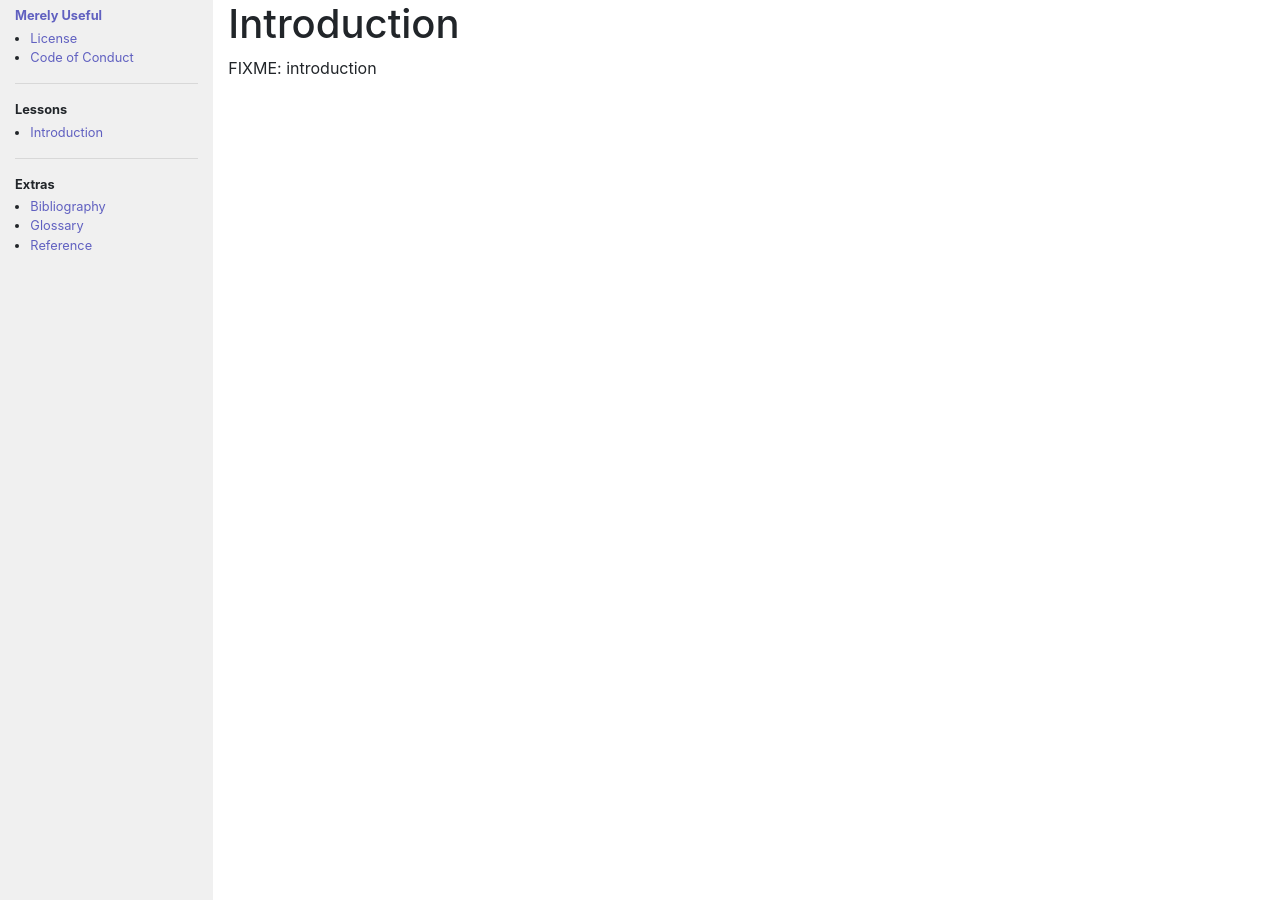
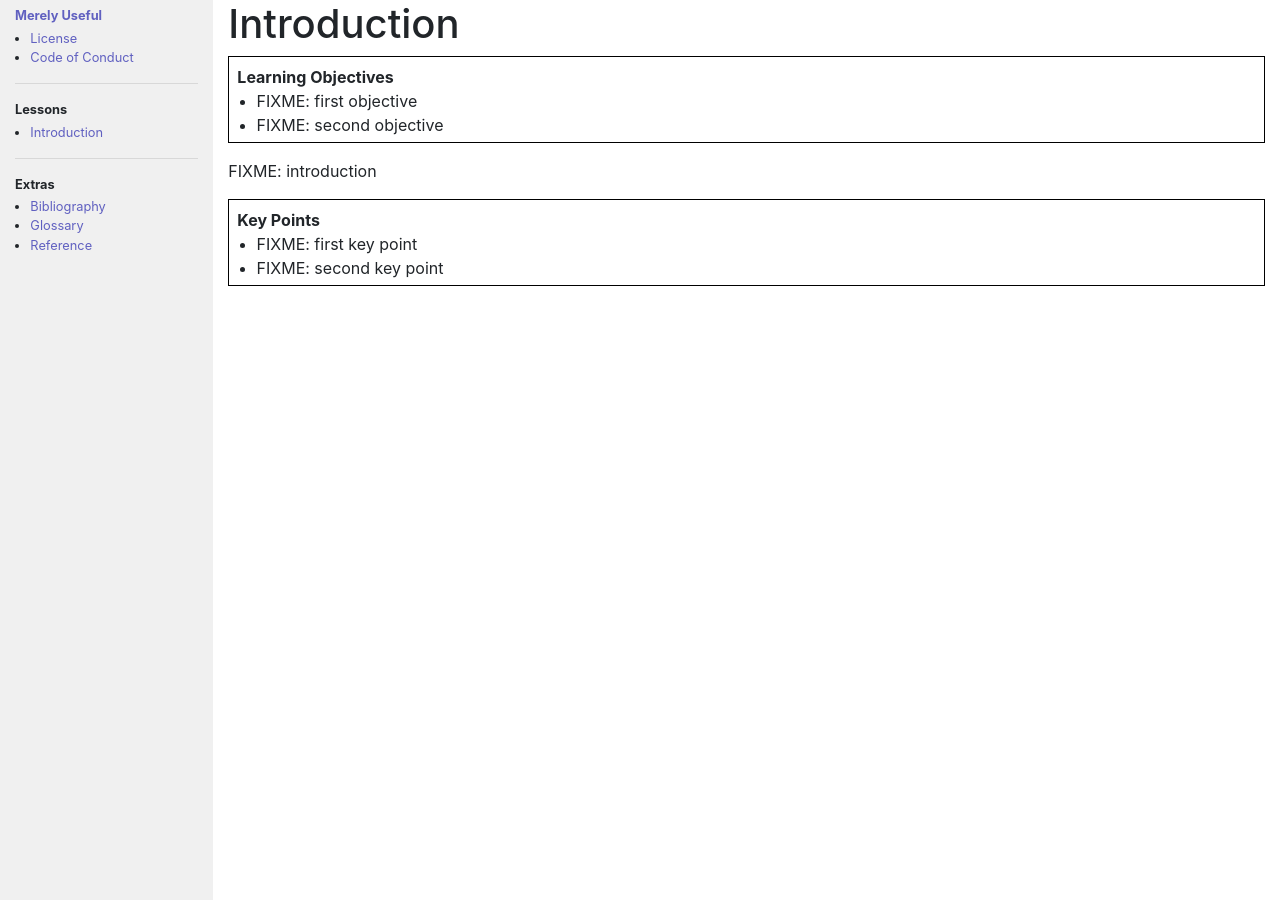
Before and after one commit to Carreau/one-extra-fact, a Jekyll site: the page built from _lessons/intro.md, in a window 1280 px wide. Built offline with Jekyll 4.4.1, drawn with Linux system fonts in a browser that asks for light colours.

Commit message:
Objectives and key points

```diff
--- a/_layouts/default.html
+++ b/_layouts/default.html
@@ -15,12 +15,27 @@
           {% include toc.html %}
         </div>
         <div class="col offset-2 main">
-          {% if page.title %}
-          <h1>{{page.title}}</h1>
-          {% else %}
-          <h1>{{site.title}}</h1>
+          <h1>{% if page.title %}{{page.title}}{% else %}{{site.title}}{% endif %}</h1>
+
+          {% if page.objectives %}
+          <div class="objectives">
+            <p><strong>Learning Objectives</strong></p>
+            <ul>
+              {% for obj in page.objectives %}<li>{{obj}}</li>{% endfor %}
+            </ul>
+          </div>
           {% endif %}
+
           {{content}}
+
+          {% if page.keypoints %}
+          <div class="keypoints">
+            <p><strong>Key Points</strong></p>
+            <ul>
+              {% for obj in page.keypoints %}<li>{{obj}}</li>{% endfor %}
+            </ul>
+          </div>
+          {% endif %}
         </div>
       </div>
     </div>
--- a/_lessons/intro.md
+++ b/_lessons/intro.md
@@ -2,6 +2,12 @@
 layout: default
 permalink: "/intro/"
 title: "Introduction"
+objectives:
+- "FIXME: first objective"
+- "FIXME: second objective"
+keypoints:
+- "FIXME: first key point"
+- "FIXME: second key point"
 ---
 
 FIXME: introduction
--- a/css/theme.css
+++ b/css/theme.css
@@ -14,9 +14,28 @@ div.toc {
     background-color: #f0f0f0;
 }
 
-/* Less space between ToC sidebar titles and bullet lists. */
+/* Less space between titles and bullet lists in ToC and objectives/keypoints boxes. */
 div.toc p ~ ul {
     margin-top: -1em;
+    margin-bottom: 5px;
+}
+div.objectives p ~ ul {
+    margin-top: -1em;
+    margin-bottom: 5px;
+}
+div.keypoints p ~ ul {
+    margin-top: -1em;
+    margin-bottom: 5px;
+}
+
+/* Outlines for objectives and key points. */
+div.objectives, div.keypoints {
+    border-style: solid;
+    border-width: 1px;
+    border-color: #000000;
+    padding-left: 0.5em;
+    padding-top: 0.5em;
+    margin-bottom: 1em;
 }
 
 /* Make links darker than Bootstrap default. */
```
Also changed, not shown: _extras/reference.md (+6 -2 lines).
